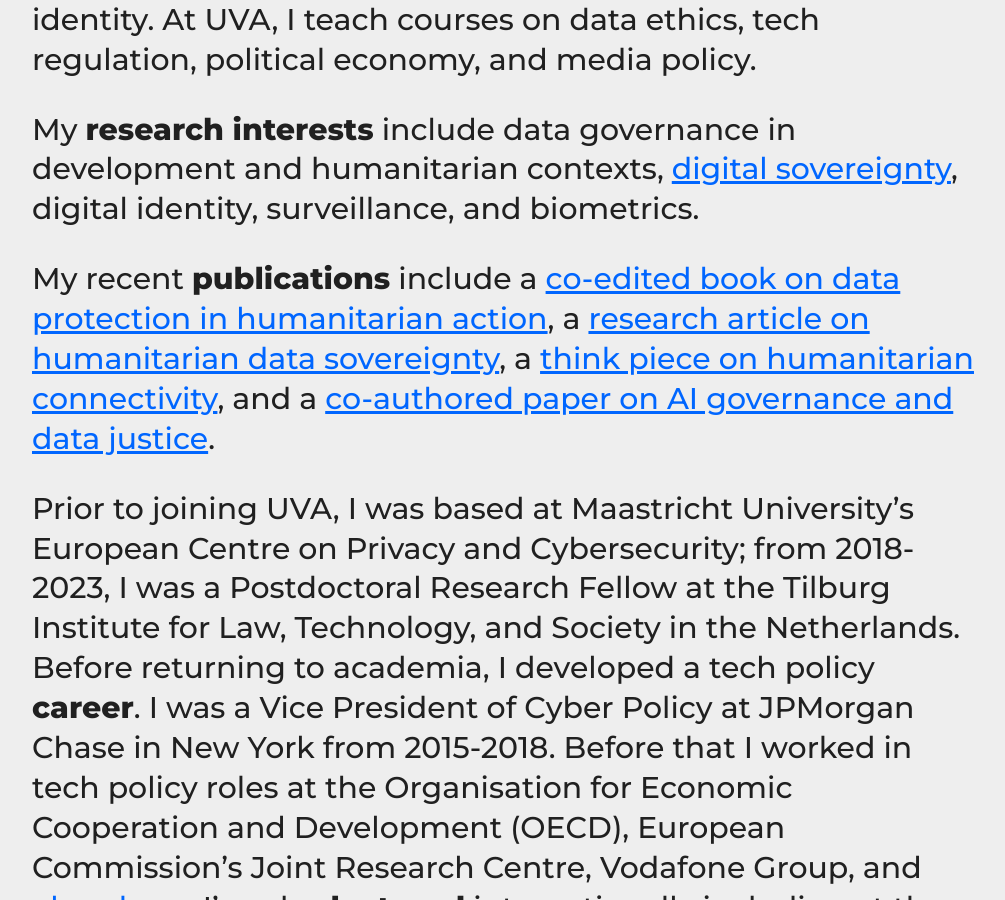
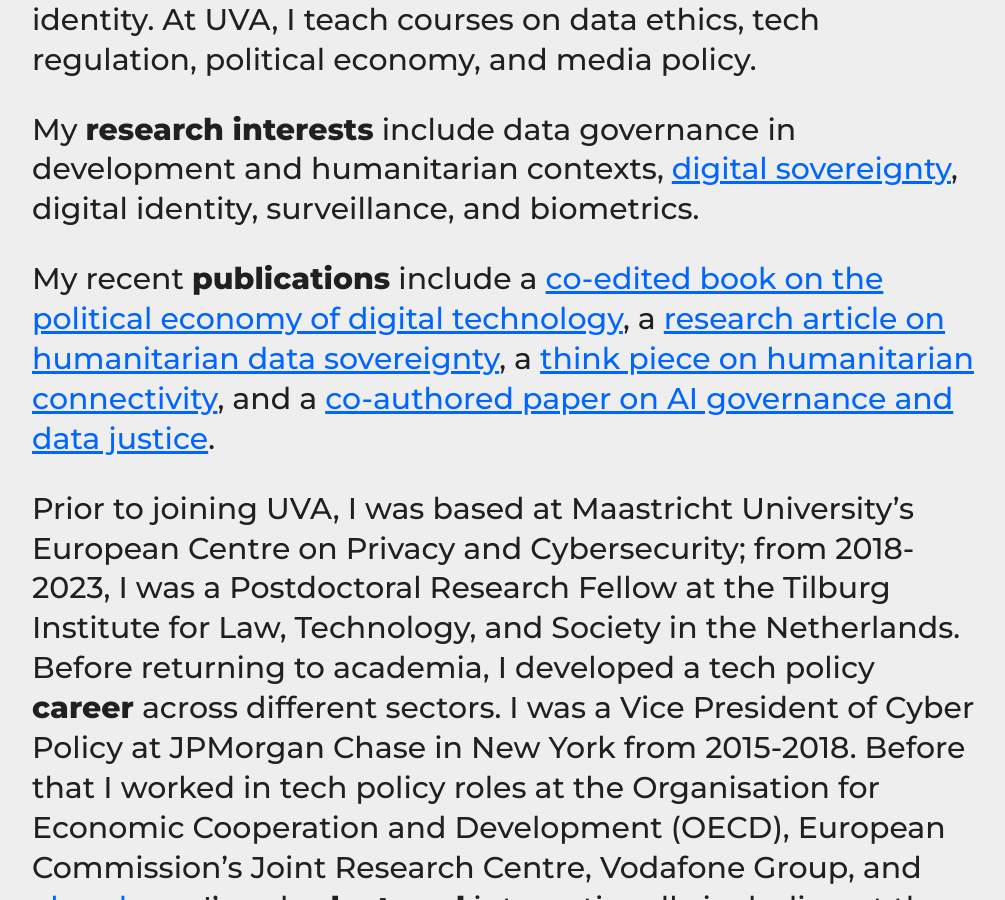
Before and after one commit to haroonalrasheed/641a, a Jekyll site: the page built from index.md, in a window 1280 px wide and 900 px high, scrolled down 321 px. Shown: the whole window, without its empty margins (132-1137 px from the left). Built offline with Jekyll 4.4.1, drawn with Linux system fonts in a browser that asks for light colours.

Commit message:
Update index.md

```diff
--- a/index.md
+++ b/index.md
@@ -6,9 +6,9 @@ I'm an **Assistant Professor** of Media Studies and Data Science (joint appointm
 
 My **research interests** include data governance in development and humanitarian contexts, [digital sovereignty](https://www.digitalsovereigntyobservatory.org), digital identity, surveillance, and biometrics.
 
-My recent **publications** include a [co-edited book on data protection in humanitarian action](https://doi.org/10.4324/9781003650164), a [research article on humanitarian data sovereignty](https://doi.org/10.1177/20539517251361109), a [think piece on humanitarian connectivity](https://www.globalpolicyjournal.com/blog/02/06/2025/humanitarian-connectivity-crisis), and a [co-authored paper on AI governance and data justice](https://doi.org/10.1177/29768640241306800).
+My recent **publications** include a [co-edited book on the political economy of digital technology](https://doi.org/10.4324/9781003708551), a [research article on humanitarian data sovereignty](https://doi.org/10.1177/20539517251361109), a [think piece on humanitarian connectivity](https://www.globalpolicyjournal.com/blog/02/06/2025/humanitarian-connectivity-crisis), and a [co-authored paper on AI governance and data justice](https://doi.org/10.1177/29768640241306800).
 
-Prior to joining UVA, I was based at Maastricht University's European Centre on Privacy and Cybersecurity; from 2018-2023, I was a Postdoctoral Research Fellow at the Tilburg Institute for Law, Technology, and Society in the Netherlands. Before returning to academia, I developed a tech policy **career**. I was a Vice President of Cyber Policy at JPMorgan Chase in New York from 2015-2018. Before that I worked in tech policy roles at the Organisation for Economic Cooperation and Development (OECD), European Commission's Joint Research Centre, Vodafone Group, and [elsewhere](http://sixfouronea.net/professional-history/). I've also **lectured** internationally including at the London School of Economics and Political Science (LSE), Cornell Tech, NYU Stern, and Fundação Getulio Vargas.
+Prior to joining UVA, I was based at Maastricht University's European Centre on Privacy and Cybersecurity; from 2018-2023, I was a Postdoctoral Research Fellow at the Tilburg Institute for Law, Technology, and Society in the Netherlands. Before returning to academia, I developed a tech policy **career** across different sectors. I was a Vice President of Cyber Policy at JPMorgan Chase in New York from 2015-2018. Before that I worked in tech policy roles at the Organisation for Economic Cooperation and Development (OECD), European Commission's Joint Research Centre, Vodafone Group, and [elsewhere](http://sixfouronea.net/professional-history/). I've also **lectured** internationally including at the London School of Economics and Political Science (LSE), Cornell Tech, NYU Stern, and Fundação Getulio Vargas.
 
 In the past I've **advised** the UN Refugee Agency on digital connectivity topics, the GSMA Mobile for Development initiative on its data ethics strategy, and the World Bank on data governance in foundational identity programs. I've also led an international project on data protection regulatory convergence for the European Commission.
 
```
